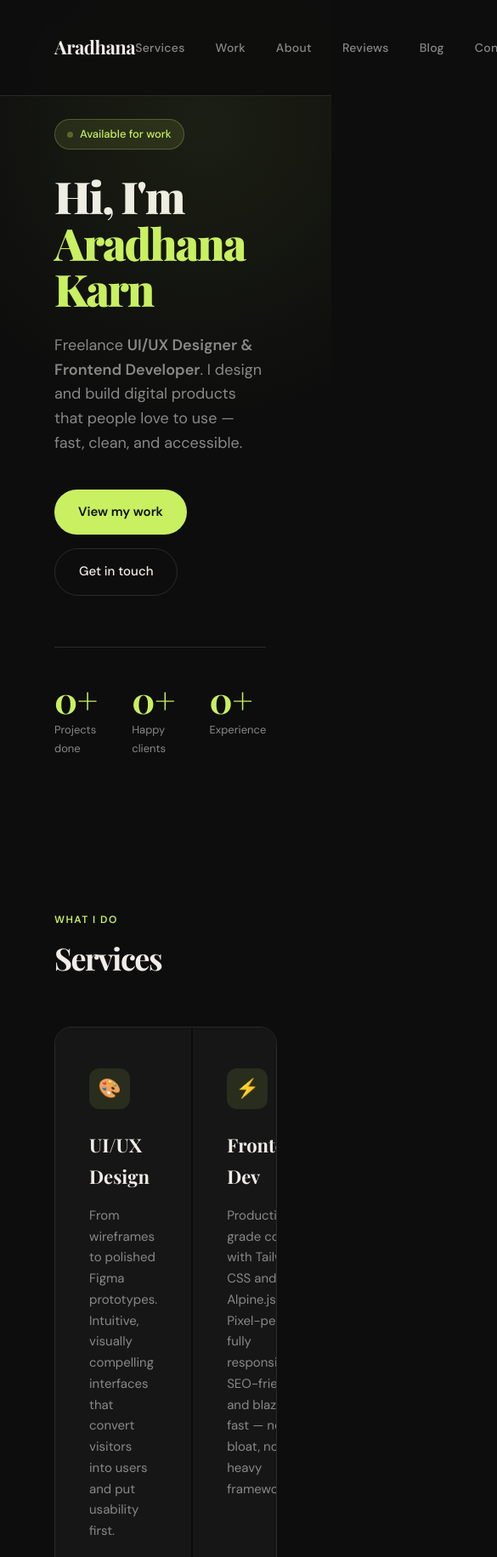
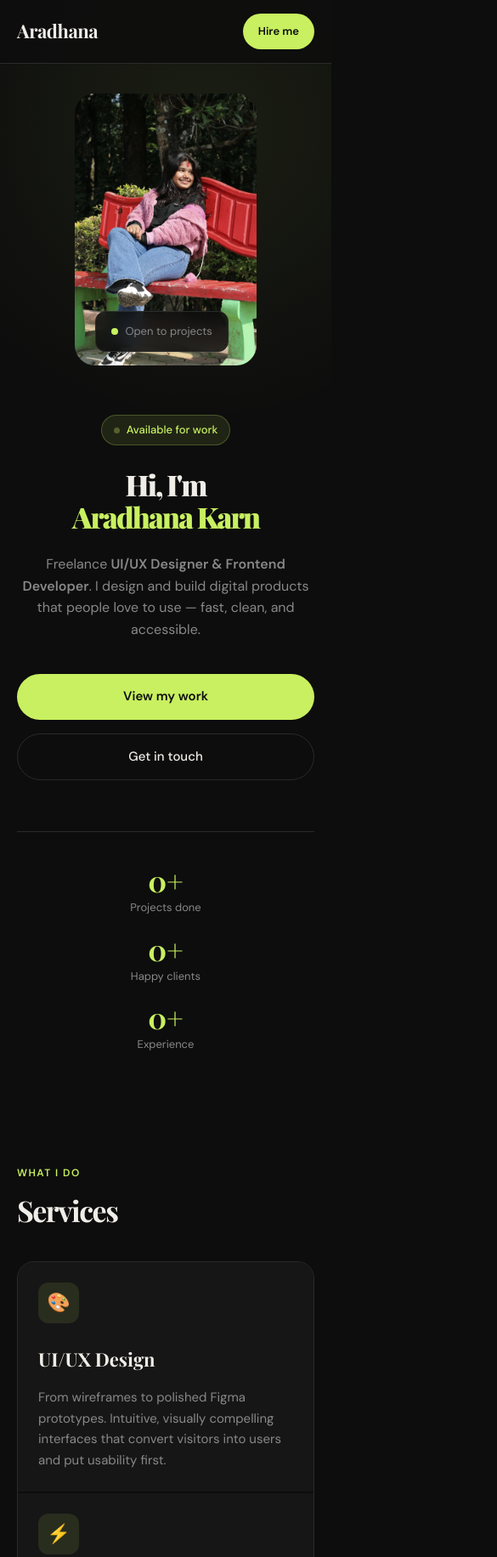
Before and after one commit to Aradhana-smart/portfolio, a plain HTML site: page index.html in a window 390 px wide. Shown: the top 1832 px of the page at 85% size, 585 px wide, since content can reach past the window. Drawn offline with nearby package versions, Linux system fonts and the light colour scheme.

Commit message:
Made website responsive

```diff
--- a/style.css
+++ b/style.css
@@ -743,3 +743,175 @@
     }
 
     .footer-built a { color: var(--muted); text-decoration: underline; }
+    /* =========================
+   RESPONSIVE DESIGN
+========================= */
+
+/* Tablet */
+@media (max-width: 1024px) {
+
+  nav {
+    padding: 20px 30px;
+  }
+
+  section {
+    padding: 80px 30px;
+  }
+
+  #hero {
+    grid-template-columns: 1fr;
+    text-align: center;
+    gap: 50px;
+    padding: 120px 30px 60px;
+  }
+
+  .hero-left {
+    order: 2;
+  }
+
+  .hero-img-wrap {
+    order: 1;
+    max-width: 400px;
+    margin: auto;
+  }
+
+  .hero-sub {
+    margin: 0 auto 40px;
+  }
+
+  .hero-btns,
+  .hero-stats {
+    justify-content: center;
+  }
+
+  .services-grid,
+  .reviews-grid,
+  .blog-grid {
+    grid-template-columns: 1fr;
+  }
+
+  .work-featured,
+  #about,
+  .contact-inner {
+    grid-template-columns: 1fr;
+  }
+
+  .work-small-grid {
+    grid-template-columns: 1fr;
+  }
+
+  .about-img {
+    order: -1;
+  }
+
+  .form-row {
+    grid-template-columns: 1fr;
+  }
+}
+
+
+/* Mobile */
+@media (max-width: 768px) {
+
+  nav {
+    padding: 16px 20px;
+  }
+
+  .nav-links {
+    display: none;
+  }
+
+  .nav-cta {
+    padding: 10px 18px;
+    font-size: 13px;
+  }
+
+  section {
+    padding: 70px 20px;
+  }
+
+  #hero {
+    padding: 110px 20px 60px;
+  }
+
+  .hero-title {
+    font-size: 42px;
+    line-height: 1.1;
+  }
+
+  .hero-sub {
+    font-size: 16px;
+  }
+
+  .hero-stats {
+    flex-direction: column;
+    gap: 20px;
+  }
+
+  .stat-num {
+    font-size: 34px;
+  }
+
+  .hero-img-wrap img {
+    height: 380px;
+  }
+
+  .section-title {
+    font-size: 34px;
+    margin-bottom: 40px;
+  }
+
+  .work-featured-content {
+    padding: 30px 24px;
+  }
+
+  .service-card,
+  .review-card,
+  .blog-card-body {
+    padding: 24px;
+  }
+
+  .about-img img {
+    height: 380px;
+  }
+
+  .contact-info p {
+    margin-bottom: 25px;
+  }
+}
+
+
+/* Small Phones */
+@media (max-width: 480px) {
+
+  .hero-title {
+    font-size: 34px;
+  }
+
+  .hero-btns {
+    flex-direction: column;
+  }
+
+  .btn-primary,
+  .btn-outline {
+    width: 100%;
+    text-align: center;
+  }
+
+  .hero-img-wrap img {
+    height: 320px;
+  }
+
+  .about-img img {
+    height: 300px;
+  }
+
+  .work-card img,
+  .blog-card img {
+    height: 180px;
+  }
+
+  .work-featured-content h3 {
+    font-size: 24px;
+  }
+}
```
